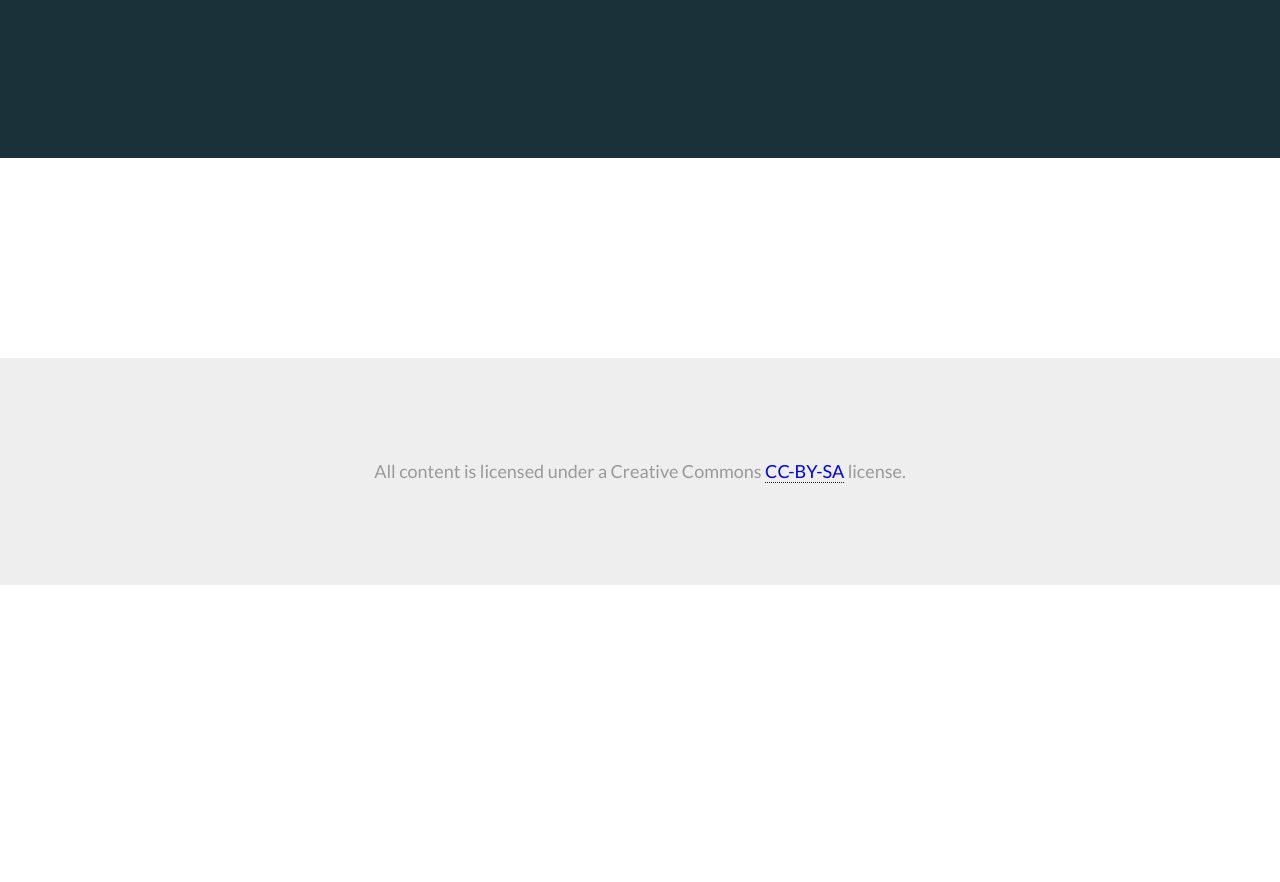
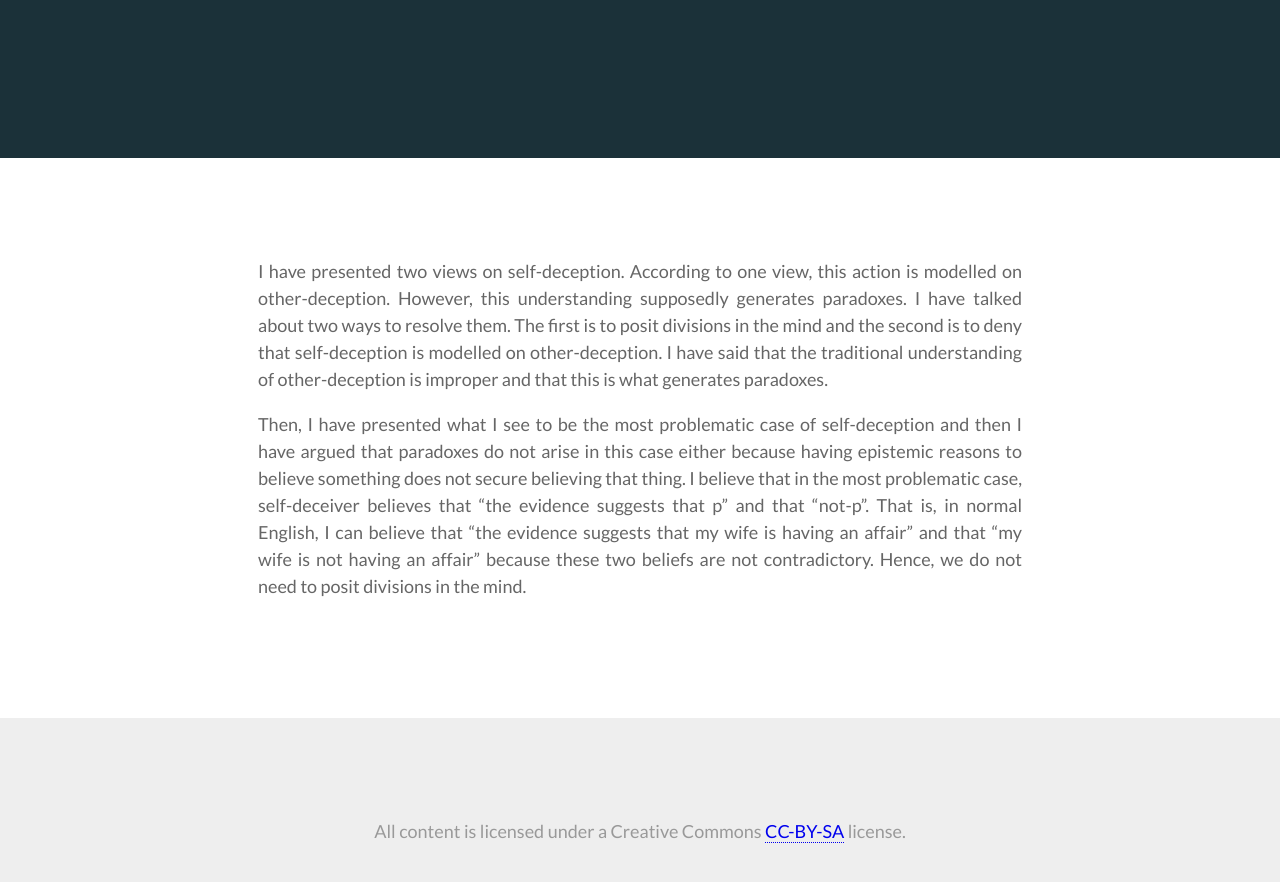
Before and after one commit to davekinkead/dailydialectic, a Jekyll site: the page built from _posts/2014-09-12-self-deception.md, in a window 1280 px wide and 900 px high, scrolled down 623 px. Shown: the top 882 px of the window. Built offline with Jekyll 4.4.1, drawn with Linux system fonts in a browser that asks for light colours; before the commit the page ends 1208 px from its top, so only the background shows below that.

Commit message:
Add abstract to Vlad's talk

```diff
--- a/_posts/2014-09-12-self-deception.md
+++ b/_posts/2014-09-12-self-deception.md
@@ -6,3 +6,7 @@ layout: bite
 status: published
 date: 12 Sep 2014
 ---
+
+I have presented two views on self-deception. According to one view, this action is modelled on other-deception. However, this understanding supposedly generates paradoxes. I have talked about two ways to resolve them. The first is to posit divisions in the mind and the second is to deny that self-deception is modelled on other-deception. I have said that the traditional understanding of other-deception is improper and that this is what generates paradoxes.
+
+Then, I have presented what I see to be the most problematic case of self-deception and then I have argued that paradoxes do not arise in this case either because having epistemic reasons to believe something does not secure believing that thing. I believe that in the most problematic case, self-deceiver believes that “the evidence suggests that p” and that “not-p”. That is, in normal English, I can believe that “the evidence suggests that my wife is having an affair” and that “my wife is not having an affair” because these two beliefs are not contradictory. Hence, we do not need to posit divisions in the mind.
```
